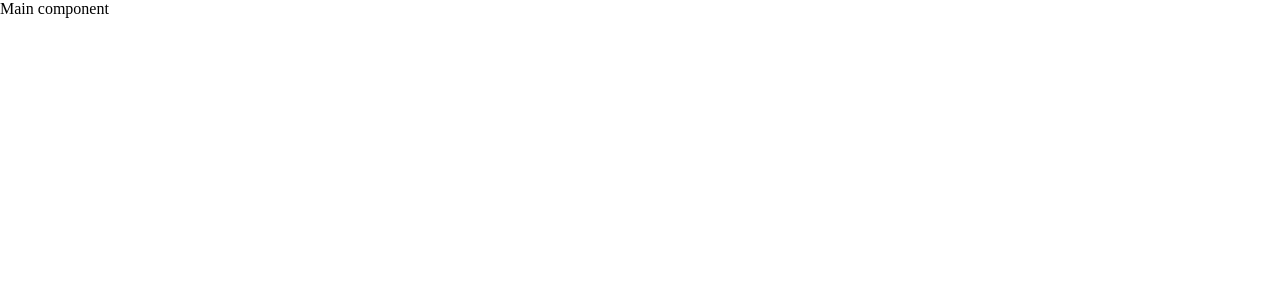
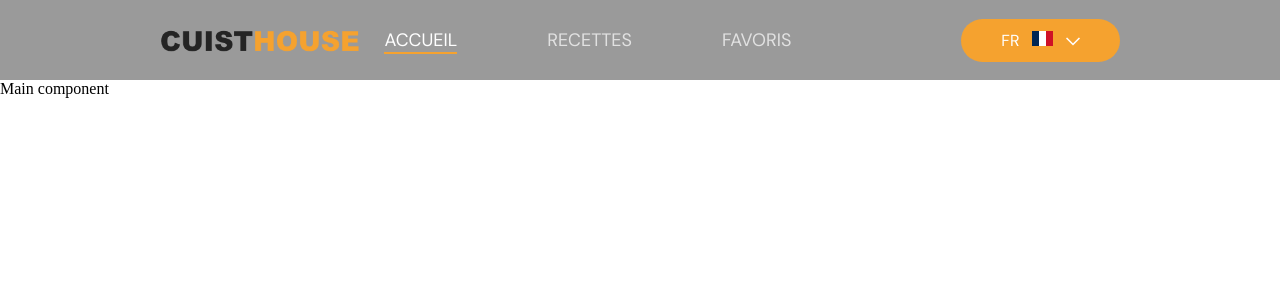
Before and after one commit to ColinBeal/test-cuisthouse, an Angular app: page /main in a window 1280 px wide. Shown: the top 300 px of the page. Built offline with nearby package versions, Linux system fonts and the light colour scheme.

Commit message:
[APP] Add nav-bar

```diff
--- a/src/app/app.component.html
+++ b/src/app/app.component.html
@@ -1 +1,2 @@
+<app-nav-bar></app-nav-bar>
 <router-outlet></router-outlet>
--- a/src/app/app.module.ts
+++ b/src/app/app.module.ts
@@ -4,11 +4,13 @@ import { AppRoutingModule } from './app-routing.module';
 
 import { AppComponent } from './app.component';
 import { MainComponent } from './main/main.component';
+import { NavBarComponent } from './nav-bar/nav-bar.component';
 
 @NgModule({
   declarations: [
     AppComponent,
-    MainComponent
+    MainComponent,
+    NavBarComponent,
   ],
   imports: [
     BrowserModule,
--- /dev/null
+++ b/src/app/nav-bar/nav-bar.component.html
@@ -0,0 +1,23 @@
+<div class="nav-menu">
+  <div class="logo-container">
+    <img src="../../assets/img/logo.png" alt="logo cuisthouse">
+  </div>
+  <div class="actions-container">
+    <div class="nav-item" routerLink="/main" mat-button routerLinkActive="active">
+      <a>Accueil</a>
+    </div>
+    <div class="nav-item" routerLink="/recipes" mat-button routerLinkActive="active">
+      <a>Recettes</a>
+    </div>
+    <div class="nav-item" routerLink="/favorites" mat-button routerLinkActive="active">
+      <a>Favoris</a>
+    </div>
+    <div class="translate">
+      <div class="icon button">
+        <a>FR</a>
+        <img src="../../assets/img/fr-flag.png" alt="france flag" class="flag">
+        <img src="../../assets/img/chevron-down.png" alt="down chevron" class="icon">
+      </div>
+    </div>
+  </div>
+</div>
--- /dev/null
+++ b/src/app/nav-bar/nav-bar.component.scss
@@ -0,0 +1,56 @@
+@import '../../styles.scss';
+
+.nav-menu {
+  background-color: hwb(0deg 38% 62% / 64%);
+  -webkit-backdrop-filter: blur(30px);
+  backdrop-filter: blur(30px);
+  position: -webkit-sticky;
+	position: sticky;
+  padding: 0 10em 0 10em;
+  height: 5em;
+	top: 0;
+  display: flex;
+  justify-content: space-between;
+
+  .logo-container {
+    display: flex;
+    img {
+      width: 200px;
+      @include center-y;
+    }
+  }
+
+  .actions-container {
+    display: flex;
+
+    .nav-item:not(.active) {
+      opacity: 0.7;
+    }
+
+    .active a{
+      border-bottom: 2px solid $main-color;
+    }
+
+    .nav-item {
+      padding-right: 5em;
+      color: $accent-color;
+      @include center-y;
+      font: $s-text;
+      text-transform: uppercase;
+      cursor: pointer;
+    }
+
+    .nav-item:hover {
+      opacity: 1;
+    }
+
+    .translate {
+      @include center-y;
+      margin-left: 5em;
+    }
+
+    .flag {
+      margin-left: 0.8em;
+    }
+  }
+}
```
Also changed, not shown: src/app/nav-bar/nav-bar.component.ts (added, +10 -0 lines).
